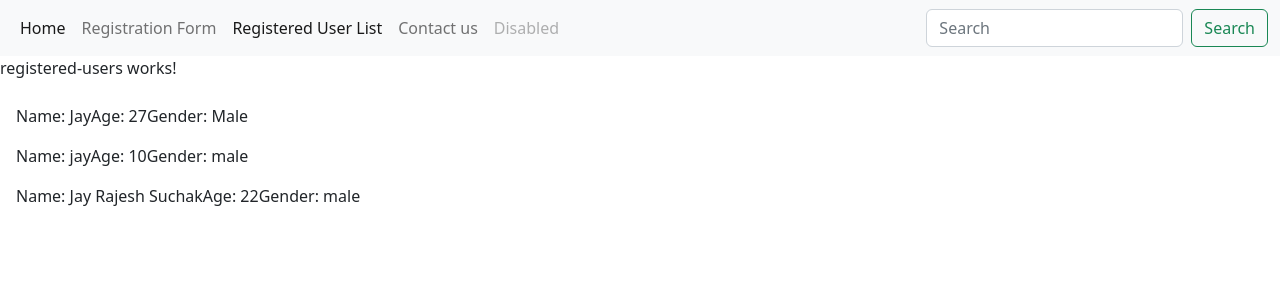
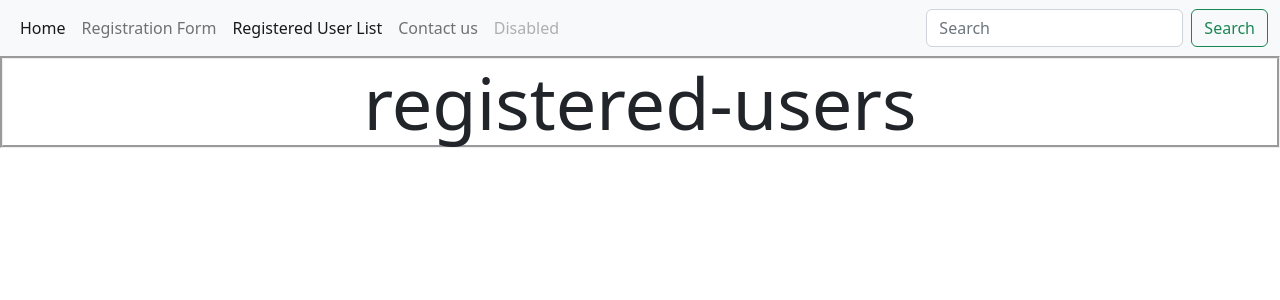
Before and after one commit to sfjbsnodefsd/jay-suchak, an Angular app in the folder AngularJS/hello-world-app/: page /register-users in a window 1280 px wide. Shown: the top 300 px of the page. Built offline with nearby package versions, Linux system fonts and the light colour scheme; data requests are answered from the project's data file.

Commit message:
added delete user implementation

```diff
--- a/AngularJS/hello-world-app/db.json
+++ b/AngularJS/hello-world-app/db.json
@@ -1,22 +1,3 @@
 {
-  "users": [
-    {
-      "name": "Jay",
-      "age": 27,
-      "gender": "Male",
-      "id": 1
-    },
-    {
-      "name": "jay",
-      "age": 10,
-      "gender": "male",
-      "id": 2
-    },
-    {
-      "name": "Jay Rajesh Suchak",
-      "age": 22,
-      "gender": "male",
-      "id": 3
-    }
-  ]
+  "users": []
 }
--- a/AngularJS/hello-world-app/src/app/Components/registered-users/registered-users.component.html
+++ b/AngularJS/hello-world-app/src/app/Components/registered-users/registered-users.component.html
@@ -1,8 +1,9 @@
-<p>registered-users works!</p>
-<ul *ngFor="let u of users; index as i" class="list-group list-group-flush">
+<h2 class="display-2" style="text-align: center;border-style:groove;">registered-users</h2>
+<ul *ngFor="let u of users; index as i" class="list-group list-group-flush" style="border-style:groove; text-align: center;">
     <li class="list-group-item">
         <span>Name: {{u.name}}</span>
         <span>Age: {{u.age}}</span>
         <span>Gender: {{u.gender}}</span>
+        <button type="button" class="btn-close" aria-label="Close" (click)="deleteRow(u, i)"></button>
     </li>
 </ul>
--- a/AngularJS/hello-world-app/src/app/Components/registered-users/registered-users.component.ts
+++ b/AngularJS/hello-world-app/src/app/Components/registered-users/registered-users.component.ts
@@ -11,12 +11,17 @@ export class RegisteredUsersComponent implements OnInit {
 
   constructor(public userService:UserService) { }
   users : User[] = [];
+  deleteRow(user: any, index:number) {
+    const obs = this.userService.deleteUser(user);
+    obs.subscribe((res:any)=> {
+      this.users.slice(index, 1);
+    })
+  }
   ngOnInit(): void {
     const promise = this.userService.getUsers();
     promise.subscribe((users)=> {
       console.log(users);
       this.users = users as User[];
-
     })
   }
 
--- a/AngularJS/hello-world-app/src/app/Services/user.service.ts
+++ b/AngularJS/hello-world-app/src/app/Services/user.service.ts
@@ -12,5 +12,8 @@ export class UserService {
   getUsers() {
     return this.http.get(BASE_URL)
   }
+  deleteUser(user: any) {
+    return this.http.delete(BASE_URL + '/'+ user.id)
+  }
   constructor(private http:HttpClient) { }
 }
```
